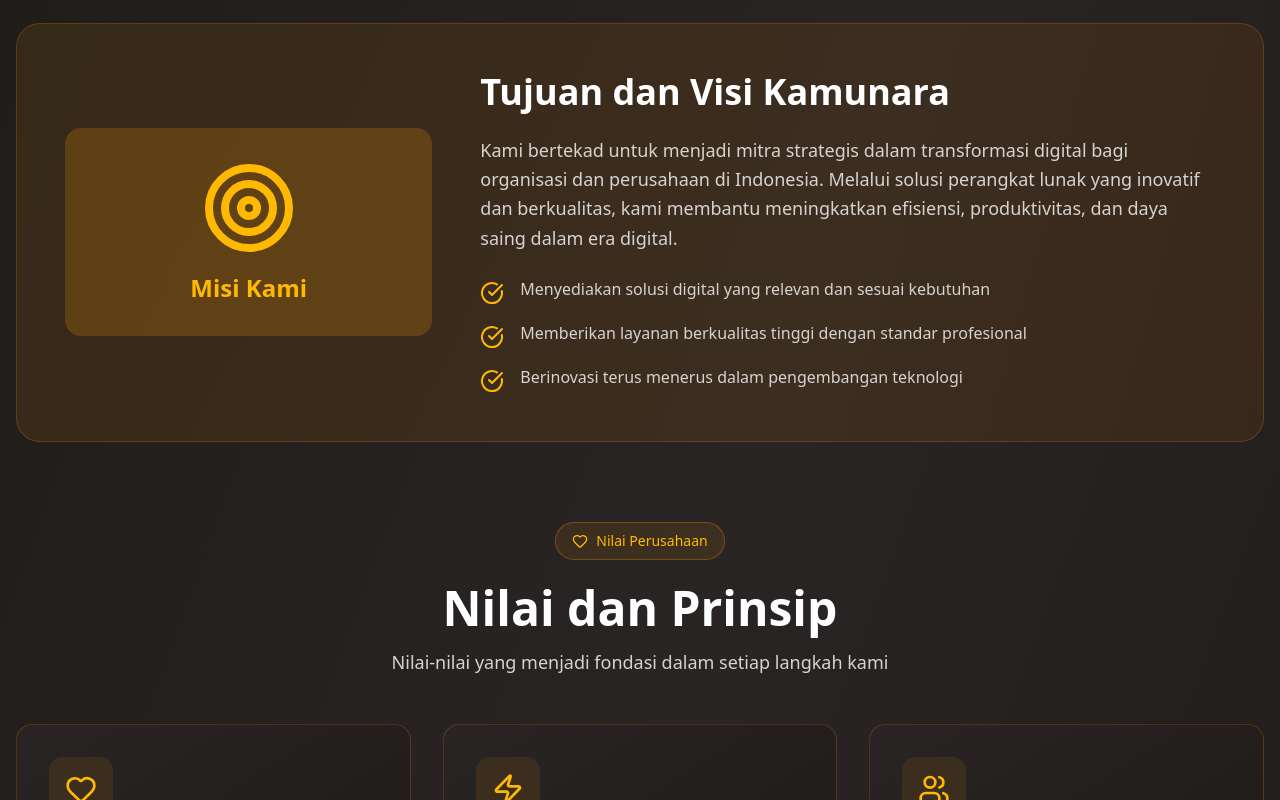
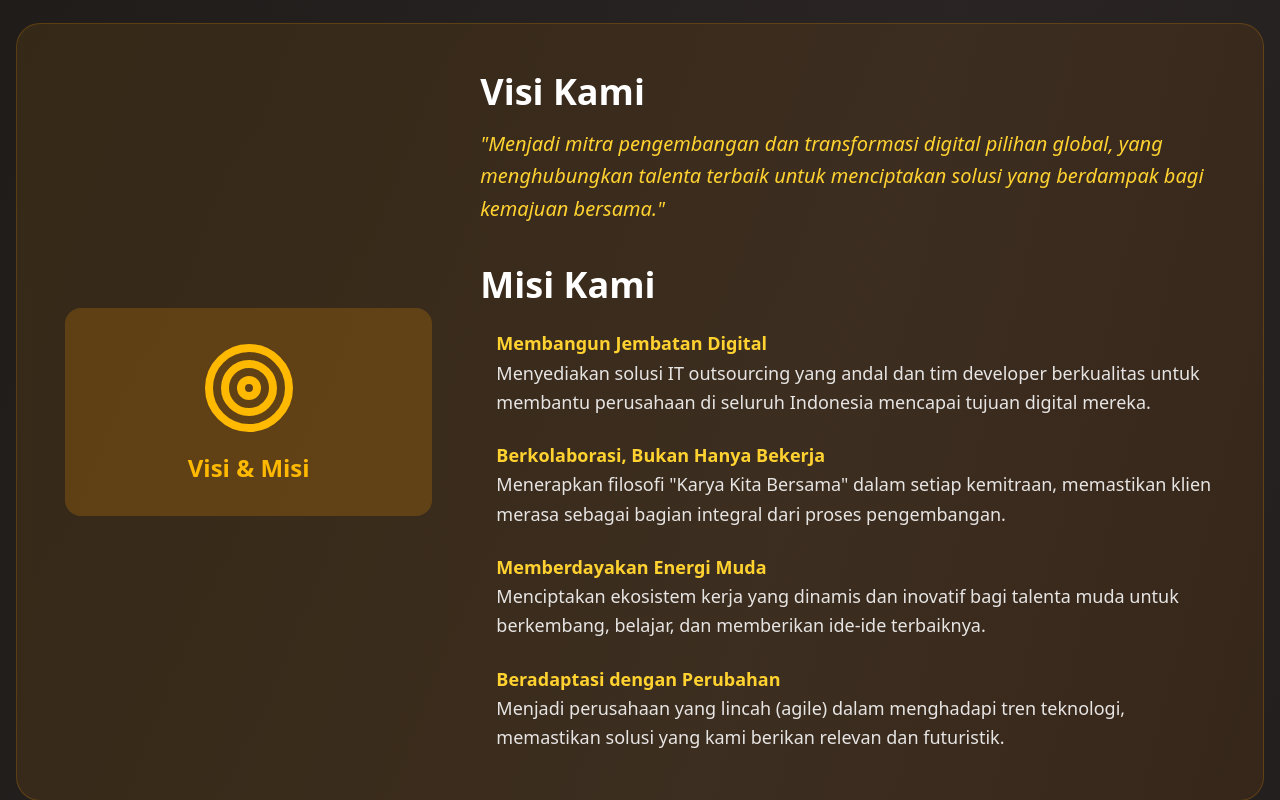
Before and after one commit to husnialfarisal-tech/kamunara, a Next.js app: page /tentang in a window 1280 px wide. Shown: the part 980-1780 px from the top of the page. Built offline with nearby package versions, Linux system fonts and the light colour scheme.

Commit message:
visi dan misi

```diff
--- a/src/app/tentang/page.tsx
+++ b/src/app/tentang/page.tsx
@@ -123,7 +123,7 @@
             </motion.div>
           </motion.div>
 
-          {/* Mission Section */}
+          {/* ── Visi & Misi Section ── */}
           <motion.div
             initial={{ opacity: 0, y: 50 }}
             whileInView={{ opacity: 1, y: 0 }}
@@ -132,31 +132,71 @@
           >
             <div className="bg-gradient-to-r from-amber-500/10 to-amber-600/10 rounded-3xl p-12 border border-amber-500/20">
               <div className="flex flex-col lg:flex-row items-center gap-12">
+                {/* Bagian kiri - Icon & Judul */}
                 <div className="lg:w-1/3">
                   <div className="bg-amber-500/20 rounded-2xl p-8 text-center">
                     <Target className="w-24 h-24 mx-auto text-amber-400 mb-4" />
-                    <h3 className="text-2xl font-bold text-amber-400">Misi Kami</h3>
+                    <h3 className="text-2xl font-bold text-amber-400">Visi & Misi</h3>
                   </div>
                 </div>
-                <div className="lg:w-2/3 space-y-6">
+
+                {/* Bagian kanan - Isi Visi dan Misi */}
+                <div className="lg:w-2/3 space-y-10">
+                  {/* Visi */}
+                  <div className="space-y-4">
                     <h2 className="text-3xl md:text-4xl font-bold text-white">
-                    Tujuan dan Visi Kamunara
+                      Visi Kami
                     </h2>
-                  <p className="text-lg text-stone-300 leading-relaxed">
-                    Kami bertekad untuk menjadi mitra strategis dalam transformasi digital bagi organisasi dan perusahaan di Indonesia. Melalui solusi perangkat lunak yang inovatif dan berkualitas, kami membantu meningkatkan efisiensi, produktivitas, dan daya saing dalam era digital.
+                    <p className="text-xl text-amber-300 font-medium italic leading-relaxed">
+                      "Menjadi mitra pengembangan dan transformasi digital pilihan global, yang menghubungkan talenta terbaik untuk menciptakan solusi yang berdampak bagi kemajuan bersama."
                     </p>
-                  <div className="space-y-4">
+                  </div>
+
+                  {/* Misi */}
+                  <div className="space-y-6">
+                    <h2 className="text-3xl md:text-4xl font-bold text-white">
+                      Misi Kami
+                    </h2>
+                    <div className="space-y-6">
                       <div className="flex items-start gap-4">
-                      <CheckCircle className="w-6 h-6 text-amber-400 mt-1 flex-shrink-0" />
-                      <p className="text-stone-300">Menyediakan solusi digital yang relevan dan sesuai kebutuhan</p>
+                        <div className="mt-2 flex-shrink-0">
+
                         </div>
+                        <p className="text-lg text-stone-200 leading-relaxed">
+                          <span className="text-amber-300 font-semibold">Membangun Jembatan Digital</span>
+                         <br /> Menyediakan solusi IT outsourcing yang andal dan tim developer berkualitas untuk membantu perusahaan di seluruh Indonesia mencapai tujuan digital mereka.
+                        </p>
+                      </div>
+
                       <div className="flex items-start gap-4">
-                      <CheckCircle className="w-6 h-6 text-amber-400 mt-1 flex-shrink-0" />
-                      <p className="text-stone-300">Memberikan layanan berkualitas tinggi dengan standar profesional</p>
+                        <div className="mt-2 flex-shrink-0">
+
                         </div>
+                        <p className="text-lg text-stone-200 leading-relaxed">
+                          <span className="text-amber-300 font-semibold">Berkolaborasi, Bukan Hanya Bekerja</span>
+                          <br />Menerapkan filosofi "Karya Kita Bersama" dalam setiap kemitraan, memastikan klien merasa sebagai bagian integral dari proses pengembangan.
+                        </p>
+                      </div>
+
                       <div className="flex items-start gap-4">
-                      <CheckCircle className="w-6 h-6 text-amber-400 mt-1 flex-shrink-0" />
-                      <p className="text-stone-300">Berinovasi terus menerus dalam pengembangan teknologi</p>
+                        <div className="mt-2 flex-shrink-0">
+
+                        </div>
+                        <p className="text-lg text-stone-200 leading-relaxed">
+                          <span className="text-amber-300 font-semibold">Memberdayakan Energi Muda</span>
+                          <br />Menciptakan ekosistem kerja yang dinamis dan inovatif bagi talenta muda untuk berkembang, belajar, dan memberikan ide-ide terbaiknya.
+                        </p>
+                      </div>
+
+                      <div className="flex items-start gap-4">
+                        <div className="mt-2 flex-shrink-0">
+
+                        </div>
+                        <p className="text-lg text-stone-200 leading-relaxed">
+                          <span className="text-amber-300 font-semibold">Beradaptasi dengan Perubahan</span>
+                          <br />Menjadi perusahaan yang lincah (agile) dalam menghadapi tren teknologi, memastikan solusi yang kami berikan relevan dan futuristik.
+                        </p>
+                      </div>
                     </div>
                   </div>
                 </div>
@@ -336,7 +376,7 @@
       <footer className="bg-stone-900 border-t border-amber-500/20 py-8 px-4">
         <div className="container mx-auto text-center">
           <p className="text-stone-400">
-            © 2024 Kamunara. All rights reserved. Holding by DS Company.
+            © 2025 Kamunara. All rights reserved. Holding by DS Company.
           </p>
         </div>
       </footer>
```
Lines whose indentation alone changed are shown as unchanged.
